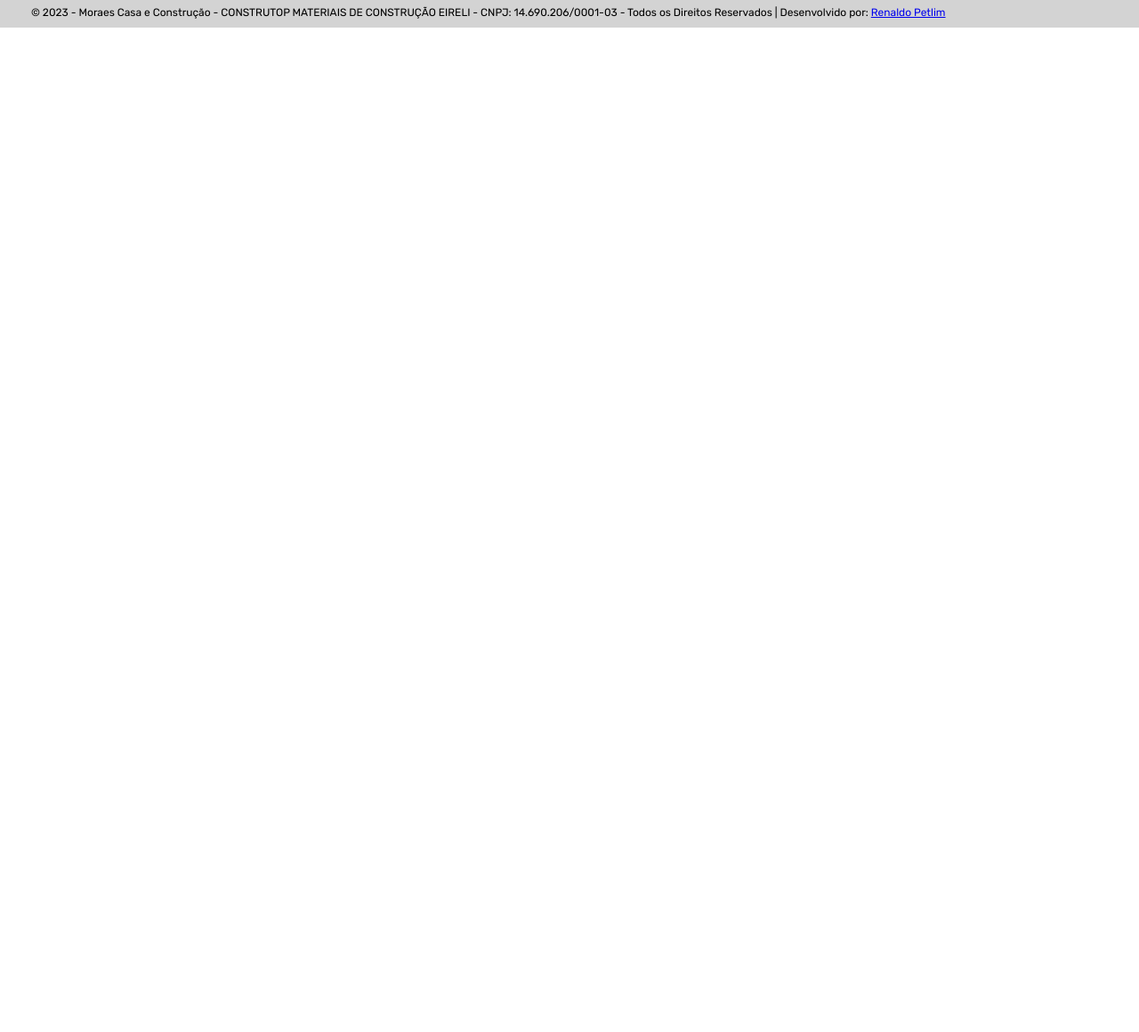
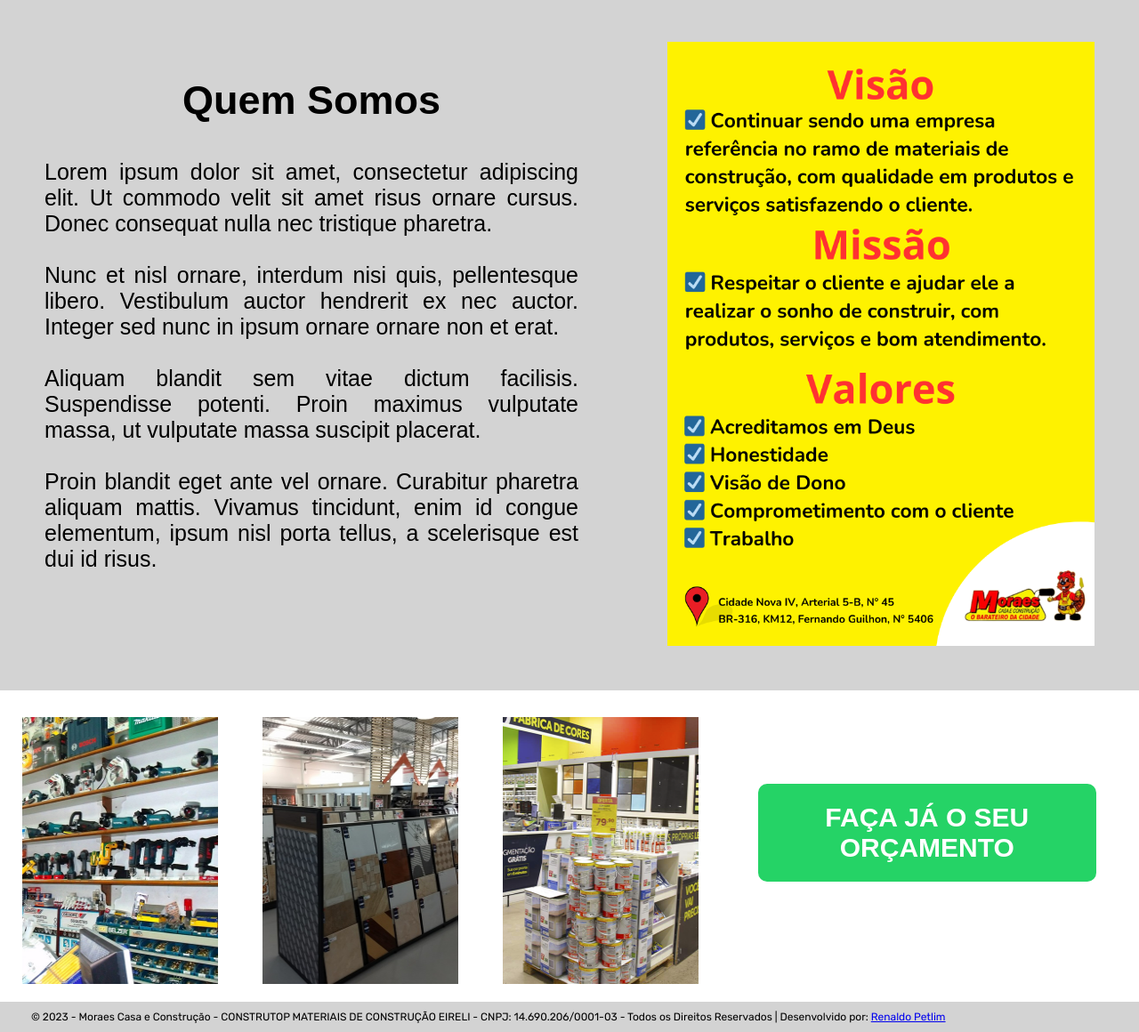
Before and after one commit to renaldopetlim/MORAES-CASA-E-CONSTRUCAO, a plain HTML site: page index.html in a window 1280 px wide. Shown: the part 876-2036 px from the top of the page at 89% size. Before the commit the page ends 907 px from the top, so only its background shows below. Drawn offline with Linux system fonts and the light colour scheme; a web font is replaced by a local one.

Commit message:
Quem Somos e Orçamentos Finalizados

```diff
--- a/index.html
+++ b/index.html
@@ -7,8 +7,7 @@
     <link rel="icon" type="image/png" href="img/icons/moraes-icon.png">
     <link rel="preconnect" href="https://fonts.googleapis.com">
     <link rel="preconnect" href="https://fonts.gstatic.com" crossorigin>
-    <link href="https://fonts.googleapis.com/css2?family=Rubik:wght@400;700&display=swap" rel="stylesheet">
-    <link rel="stylesheet" href="style.css">
+    <link href="https://fonts.googleapis.com/css2?family=Nunito+Sans:opsz,wght@6..12,400;6..12,700&family=Rubik:wght@400;700&display=swap" rel="stylesheet">    <link rel="stylesheet" href="style.css">
     <link href="https://db.onlinewebfonts.com/c/1a204cd3ccb7f25e06faa548e6251a59?family=Fabriga" rel="stylesheet">
     <script src="https://kit.fontawesome.com/24877bf13c.js" crossorigin="anonymous"></script>
 </head>
@@ -42,8 +41,8 @@
         <div class="menu">
             <ul>
                 <li><a href="#container">Nossos Parceiros</a></li>
-                <li><a href="">Quem Somos</a></li>
-                <li><a href="">Orçamento</a></li>
+                <li><a href="#sobre">Quem Somos</a></li>
+                <li><a href="#budget">Orçamento</a></li>
                 <li>
                     <a href="https://www.instagram.com/moraescasaeconstrucao/" target="a_blank"><img src="img/icons/insta.ico" width="25px" alt="instagram"></a>
                 </li>
@@ -118,13 +117,40 @@
         </div>
     </div>
 
-    <!-- QUEM SOMOS
-    <h1>MISSÃO, VISÃO e VALORES</h1>-->
-
+    <!-- QUEM SOMOS -->
+    <div id="sobre">
+        <div>
+            <h1>Quem Somos</h1>
+            <p>Lorem ipsum dolor sit amet, consectetur adipiscing elit.
+                Ut commodo velit sit amet risus ornare cursus.
+                Donec consequat nulla nec tristique pharetra. <br><br>
+                Nunc et nisl ornare, interdum nisi quis, pellentesque libero.
+                Vestibulum auctor hendrerit ex nec auctor.
+                Integer sed nunc in ipsum ornare ornare non et erat. <br><br>
+                Aliquam blandit sem vitae dictum facilisis. Suspendisse potenti.
+                Proin maximus vulputate massa, ut vulputate massa suscipit placerat. <br><br>
+                Proin blandit eget ante vel ornare. Curabitur pharetra aliquam mattis.
+                Vivamus tincidunt, enim id congue elementum, ipsum nisl porta tellus, a scelerisque est dui id risus.
+            </p>
+        </div>
+        <img src="img/quem-somos.png" width="480px" class="about-photo" alt="quem-somos">
+    </div>
 
     <!-- ORÇAMENTO -->
-
-
+    <div id="budget">
+        <div class="sectors">
+            <img src="img/sectors/ferramentas.jpg" width="220px" alt="setor-de-ferramentas">
+            <img src="img/sectors/pisos-e-revest.jpg" width="220px" alt="setor-de-pisos">
+            <img src="img/sectors/tintas.png" width="220px" alt="setor-de-tintas">
+        </div>
+        <div class="button-budget">
+            <a href="https://wa.me/5591992427348" target="_blank">
+                <button>
+                    FAÇA JÁ O SEU ORÇAMENTO
+                </button>
+            </a>
+        </div>
+    </div>
 
     <!-- COPYRIGHT -->
     <div id="copyrights">
--- a/style.css
+++ b/style.css
@@ -235,10 +235,68 @@
             }
 
 /* QUEM SOMOS */
-
+#sobre{
+    background-color: lightgray;
+    display: grid;
+    grid-auto-flow: column;
+    columns: auto;
+}
+    #sobre div{
+        font-family: 'Nunito', sans-serif;
+        margin: 50px;
+        padding-top: 40px;
+    }
+        #sobre div h1{
+            font-size: 45px;
+            text-align: center;
+        }
+        #sobre div p{
+            font-size: 25px;
+            text-align: justify;
+            padding-top: 40px;
+        }
+    .about-photo{
+        margin: 50px 50px 50px 50px;
+    }
 
 /* ORÇAMENTO */
-
+#budget{
+    display: flex;
+    align-items: center;
+    text-align: center;
+    padding-top: 30px;
+    padding-bottom: 20px;
+}
+    .sectors{
+        width: 100vw;
+        height: 300px;
+        display: flex;
+        gap: 50px;
+        padding-left: 25px;
+    }
+    .button-budget{
+        width: 60vw;
+        height: 300px;
+    }
+        .button-budget a button{
+            background-color: #25D366;
+            font-family: 'Nunito', sans-serif;
+            color: white;
+            font-weight: bolder;
+            font-size: 30px;
+            width: 380px;
+            height: 110px;
+            border-radius: 10px;
+            margin-top: 75px;
+            cursor: pointer;
+        }
+            .button-budget a button:hover{
+                background-color: #25D366;
+                color: #fff;
+                transform: translateY(-5px);
+                transition: 1s;
+                box-shadow: 0px 15px 20px #c0c0c0;
+            }
 
 /* COPYRIGHT */
 #copyrights{
```
Also changed, not shown: img/quem-somos.png (added), img/sectors/ferramentas.jpg (added), img/sectors/pisos-e-revest.jpg (added), img/sectors/tintas.png (added).
